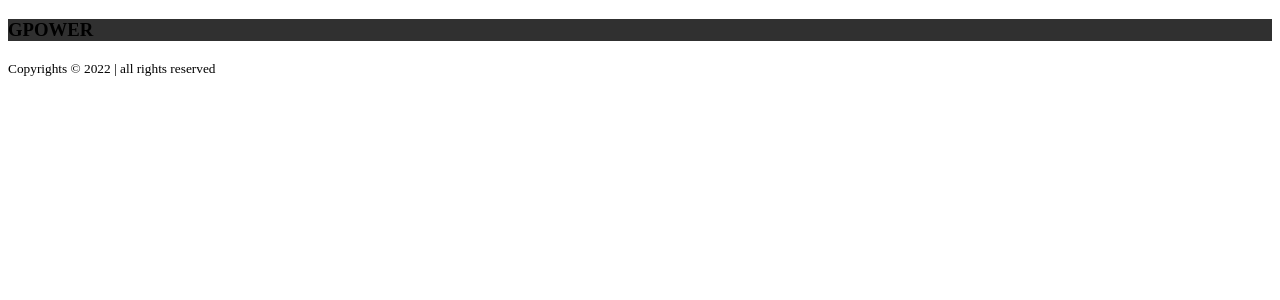
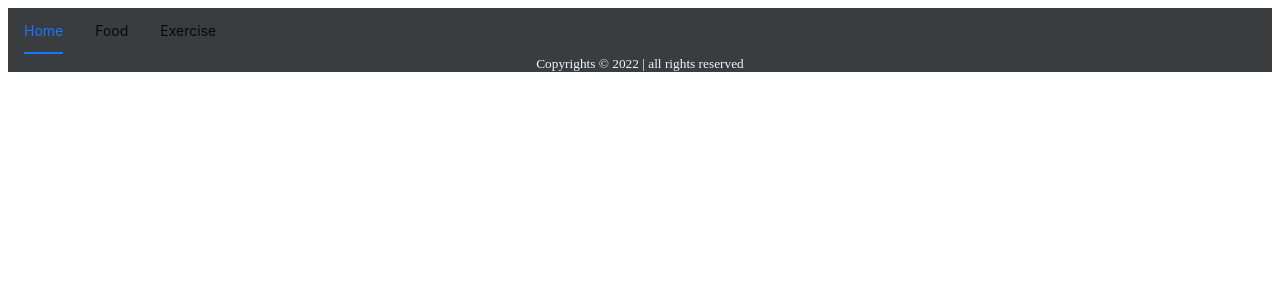
Before and after one commit to GiannaDavila/Final-project-web, a React (Create React App) app: page /form in a window 1280 px wide. Shown: the top 300 px of the page. Built offline with nearby package versions, Linux system fonts and the light colour scheme.

Commit message:
added some style

```diff
--- a/src/App.css
+++ b/src/App.css
@@ -1,11 +1,11 @@
 /* @import "antd/dist/antd.css"; */
 .App {
   text-align: center;
-  background-color: #000000;
+  background-color: rgba(32, 36, 39, 0.881);
 }
 
 .App-header {
-  background-color: #282c34;
+  background-color: #3265ca;
   min-height: 100vh;
   display: flex;
   flex-direction: column;
@@ -15,19 +15,45 @@
   color: rgb(120, 48, 48);
 }
 
-.footer{
-justify-content: center;
+.header {
+  background-color: rgba(32, 36, 39, 0.881);
 }
 
-.cards{
-  width: 650;
-  height:250px;
-  background-color: #000000;
+.footer {
+  text-align: center;
+  background-color: rgba(32, 36, 39, 0.881);
+  color: aliceblue;
 }
 
-.form{
-display: flex;
-flex-direction: column;
-/* align-items; */
-justify-content: center;
+.Card1 {
+  align-items: center;
+  background-color: rgba(32, 36, 39, 0.881);
+  display: flex;
+  /* flex-direction: row; */
 }
+.Card2 {
+  align-items: center;
+  background-color: rgba(32, 36, 39, 0.881);
+  display: flex;
+  /* flex-direction: row; */
+}
+.Card3 {
+  align-items: center;
+  background-color: rgba(32, 36, 39, 0.881);
+  display: flex;
+  /* flex-direction: row; */
+}
+.Card4 {
+  align-items: center;
+  background-color: rgba(32, 36, 39, 0.881);
+  display: flex;
+  /* flex-direction: row; */
+}
+
+.form {
+  display: flex;
+  flex-direction: column;
+  /* align-items; */
+  justify-content: center;
+  background-color: rgba(68, 79, 87, 0.881);
+}
--- a/src/App.js
+++ b/src/App.js
@@ -2,6 +2,7 @@ import {BrowserRouter, Routes, Route} from 'react-router-dom'
 import Header from './Components/Header';
 import Footer from './Components/Footer';
 import Cards from './Components/Cards';
+import Form from 'antd/es/form/Form';
 import "./App.css"
 
 
@@ -11,7 +12,7 @@ function App() {
     <Header/>
     <Routes>
       <Route path="/" element={<Cards/>} />
-      <Route />
+      <Route path="/form" element={<Form/>}/>
       <Route />
       <Route />
     </Routes>
--- a/src/Components/Cards.jsx
+++ b/src/Components/Cards.jsx
@@ -30,8 +30,8 @@ export default function Cards() {
             isModalOpen={isModalOpen}
             category={category}
             setIsModalOpen={setIsModalOpen} />}
-            <div className="cards">
-                <Card
+            <div className='cards'>
+                <Card className='Card1'
                     title="Breakfast"
                     hoverable
                     actions={[
@@ -42,16 +42,13 @@ export default function Cards() {
                         }} />,
                         <EditOutlined key="edit"/>,
                         <DeleteOutlined key="delete" />
-                    ]}
-                >
+                    ]}>
                     <List dataSource={BreakfastList} renderItem={(item) => {
                         return (
                         <FoodList food={item}/>
-                        )
-
-                    }} />
+                        )}} />
                 </Card>
-                <Card
+                <Card className='Card2'
                     title="Lunch"
                     hoverable
                     actions={[
@@ -61,15 +58,13 @@ export default function Cards() {
                         }} />,
                         <EditOutlined key="edit" />,
                         <DeleteOutlined key="delete" />
-                    ]}
-                >
+                    ]}>
                     <List dataSource={LunchList} renderItem={(item) => {
                         return (
                             <FoodList food={item}/>
-                            )
-                    }} />
+                            )}} />
                 </Card>
-                <Card
+                <Card className='Card3'
                     title="Dinner"
                     hoverable
                     actions={[
@@ -79,15 +74,13 @@ export default function Cards() {
                         }} />,
                         <EditOutlined key="edit" />,
                         <DeleteOutlined key="delete" />
-                    ]}
-                >
+                    ]}>
                     <List dataSource={DinnerList} renderItem={(item) => {
                         return (
                             <FoodList food={item}/>
-                            )
-                    }} />
+                            )}} />
                 </Card>
-                <Card
+                <Card className='Card4'
                     title="Snack"
                     hoverable
                     actions={[
@@ -97,13 +90,11 @@ export default function Cards() {
                         }} />,
                         <EditOutlined key="edit" />,
                         <DeleteOutlined key="delete" />
-                    ]}
-                >
+                    ]}>
                     <List dataSource={SnackList} renderItem={(item) => {
                         return (
                             <FoodList food={item}/>
-                            )
-                    }} />
+                            )}} />
                 </Card>
             </div>
         </>
--- a/src/Components/FoodList.jsx
+++ b/src/Components/FoodList.jsx
@@ -3,7 +3,7 @@ import { List } from 'antd'
 export default function FoodList({food}) {
     return (
         <List.Item>
-            {food.food}, {food.protein},{food.carbs},{food.fats},{food.calories},
+            {food.food}, {food.protein},{food.carbs},{food.fats},{food.calories}
         </List.Item>
     )
 }
--- a/src/Components/Footer.jsx
+++ b/src/Components/Footer.jsx
@@ -1,5 +1,5 @@
 export default function Footer(){
     return(
-        <footer><small>Copyrights &copy; 2022 | all rights reserved</small></footer>
+        <footer className="footer"><small>Copyrights &copy; 2022 | all rights reserved</small></footer>
     )
 }
--- a/src/Components/Header.jsx
+++ b/src/Components/Header.jsx
@@ -1,5 +1,17 @@
-export default function Header(){
-    return (
-        <header style={{backgroundColor: "#303030"}}><h3>GPOWER</h3></header>
-    )
-}
+import { Menu } from 'antd';
+
+const App = () => (
+  <Menu mode="horizontal" defaultSelectedKeys={['home']} className="header">
+    <Menu.Item key="home">
+      Home
+    </Menu.Item>
+      <Menu.Item key="food">
+        Food
+      </Menu.Item>
+      <Menu.Item key="three" >
+        Exercise
+      </Menu.Item>
+
+  </Menu>
+);
+export default App;
--- a/src/Components/PostItemModal.jsx
+++ b/src/Components/PostItemModal.jsx
@@ -1,5 +1,5 @@
-import { Modal, Form, Input, Button } from 'antd';
-
+import { Modal, Form, Input, Button, InputNumber } from 'antd';
+import { Link } from 'react-router-dom';
 
 export default function PostItemModal({ isModalOpen, category, setIsModalOpen }) {
     const handleCancel = () => {
@@ -22,29 +22,29 @@ export default function PostItemModal({ isModalOpen, category, setIsModalOpen })
 
     return (
         <Modal title={category+' Nutrition Facts'}
-        // footer={null}
         open={isModalOpen}
         onCancel={handleCancel}
         >
-            <Form
+            <Form className='form'
                 onFinish={handleSubmit}
                 wrapperCol={{ span: 14 }}
                 >
                     <div className='form'>
                 <Form.Item label='Food:' name='food'>
+                    <Link to=""/>
                     <Input />
                 </Form.Item>
                 <Form.Item label="Protein" name='protein'>
-                    <Input />
+                    <InputNumber />
                 </Form.Item>
                 <Form.Item label="Carbs" name='carbs'>
-                    <Input />
+                    <InputNumber />
                 </Form.Item>
                 <Form.Item label="Fats" name='fats'>
-                    <Input />
+                    <InputNumber />
                 </Form.Item>
                 <Form.Item label="Calories" name='calories'>
-                    <Input />
+                    <InputNumber />
                 </Form.Item>
                 <Button htmlType='submit' type="primary">Save</Button>
                 </div>
```
Also changed, not shown: src/pages/Food.jsx (added).
